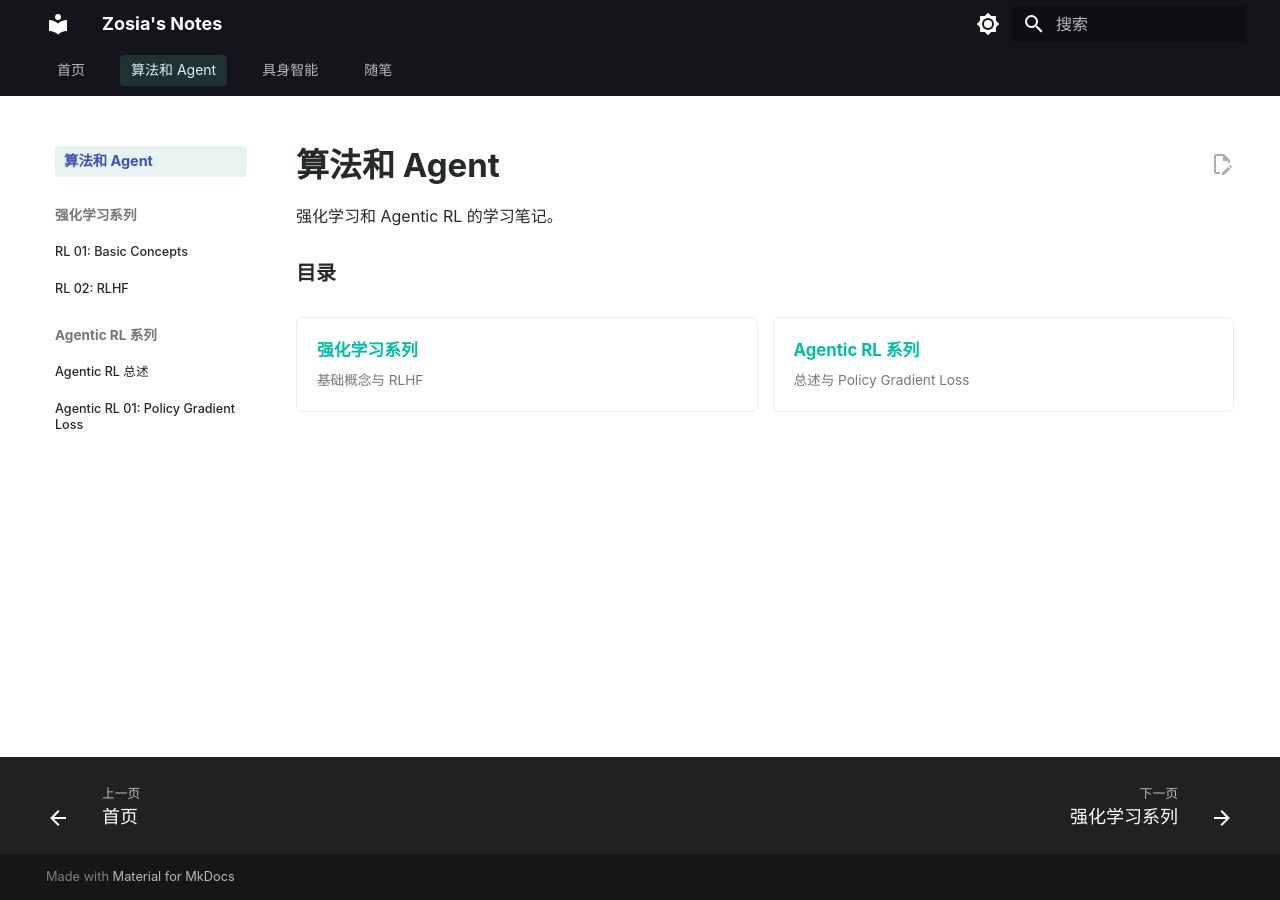
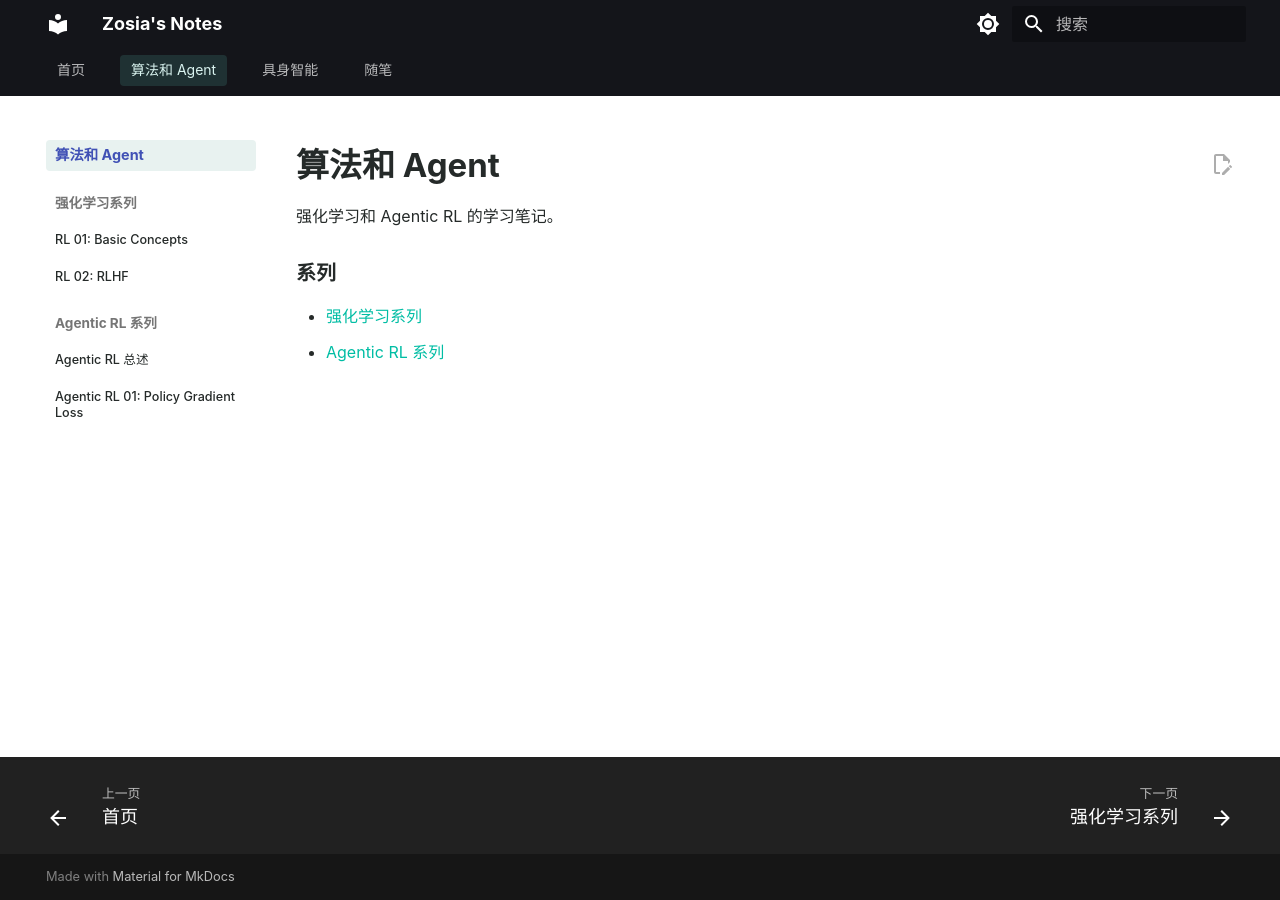
Before and after one commit to Zizhe-Wang01/Zizhe-Wang01.github.io, an MkDocs documentation site: the page built from docs/ai/index.md, in a window 1280 px wide. Built offline with MkDocs 1.6.1 and Material for MkDocs 9.7.7, drawn with Linux system fonts in a browser that asks for light colours; comment, search, counter and statistics services are not loaded.

Commit message:
统一系列目录和导航对齐

```diff
--- a/docs/ai/index.md
+++ b/docs/ai/index.md
@@ -7,15 +7,7 @@ hide:
 
 强化学习和 Agentic RL 的学习笔记。
 
-## 目录 {.directory-heading}
+## 系列 {.directory-heading}
 
-<div class="topic-links">
-  <a href="reinforcement-learning/">
-    <strong>强化学习系列</strong>
-    <span>基础概念与 RLHF</span>
-  </a>
-  <a href="agenticrl/">
-    <strong>Agentic RL 系列</strong>
-    <span>总述与 Policy Gradient Loss</span>
-  </a>
-</div>
+- [强化学习系列](reinforcement-learning.md)
+- [Agentic RL 系列](agenticrl.md)
--- a/docs/stylesheets/extra.css
+++ b/docs/stylesheets/extra.css
@@ -99,7 +99,7 @@
 
 @media screen and (min-width: 76.25em) {
   .md-tabs__inner {
-    padding-left: 2.6rem;
+    padding-left: 4.9rem;
   }
 }
 
@@ -125,6 +125,11 @@
 .md-sidebar--primary .md-nav__link {
   padding: 0.3rem 0.45rem;
   border-radius: 4px;
+}
+
+/* Nested section containers otherwise apply the same horizontal padding twice. */
+.md-sidebar--primary .md-nav__container {
+  padding: 0;
 }
 
 .md-sidebar--primary .md-nav__link--active {
@@ -170,13 +175,6 @@
   text-underline-offset: 0.12em;
 }
 
-.topic-links {
-  display: grid;
-  grid-template-columns: repeat(2, minmax(0, 1fr));
-  gap: 0.75rem;
-  margin-top: 1.5rem;
-}
-
 .md-typeset h1.directory-title {
   margin-bottom: 0.55rem;
   font-size: 1.65rem;
@@ -186,41 +184,6 @@
   margin-top: 1.45rem;
   margin-bottom: 0.65rem;
   font-size: 1rem;
-}
-
-.topic-links > a {
-  display: flex;
-  min-width: 0;
-  padding: 0.9rem 1rem;
-  border: 1px solid var(--md-default-fg-color--lightest);
-  border-radius: 6px;
-  color: var(--md-default-fg-color);
-  flex-direction: column;
-  gap: 0.2rem;
-  transition: border-color 140ms ease, background-color 140ms ease;
-}
-
-.topic-links > a:hover {
-  border-color: var(--md-accent-fg-color);
-  background: var(--md-accent-fg-color--transparent);
-  color: var(--md-default-fg-color);
-  text-decoration: none;
-}
-
-.topic-links strong {
-  color: var(--md-accent-fg-color);
-  font-size: 0.84rem;
-}
-
-.topic-links span {
-  color: var(--md-default-fg-color--light);
-  font-size: 0.68rem;
-}
-
-@media screen and (max-width: 44.984375em) {
-  .topic-links {
-    grid-template-columns: 1fr;
-  }
 }
 
 .md-typeset .grid.cards > ul > li,
```
